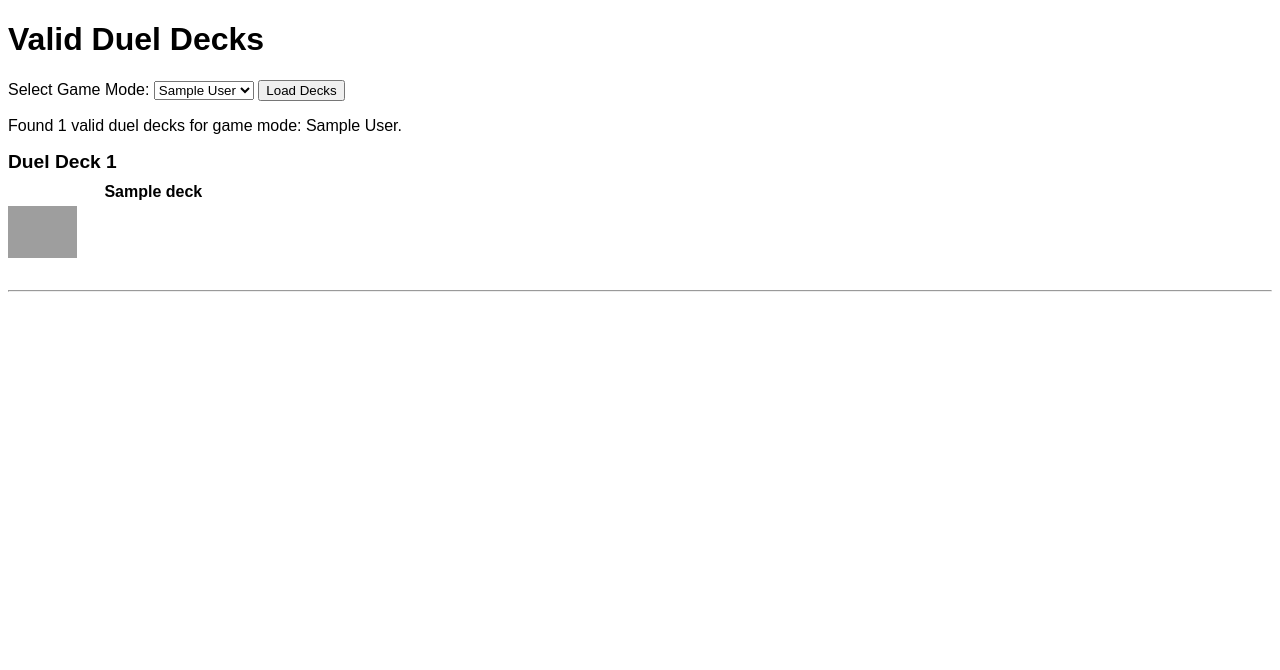
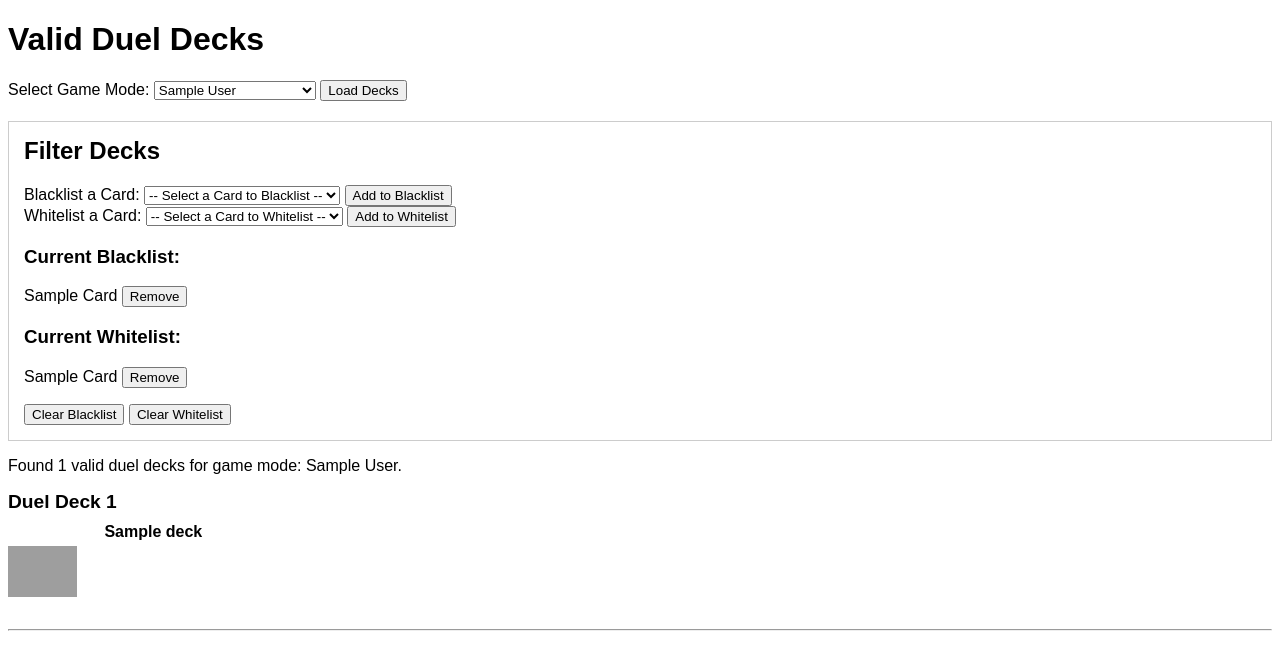
Before and after one commit to louiskwoklf/clash-royale-duel-decks-v2, a Flask app: template templates/index.html in a window 1280 px wide. Shown: the top 670 px of the page. Run offline with Flask 3, Linux system fonts and the light colour scheme; the template is opened without the code that fills it: most values are stand-ins (such as "Sample title", 1, 10 or a date in 2020); grey boxes are pictures that could not be loaded.

Commit message:
feat: add card filtering functionality

```diff
--- a/app.py
+++ b/app.py
@@ -1,10 +1,14 @@
 import requests
-from flask import Flask, render_template, request
+from flask import Flask, render_template, request, session, redirect, url_for
 from bs4 import BeautifulSoup
 import os
 import json
+from itertools import combinations
 
 app = Flask(__name__)
+
+with open(os.path.join(app.static_folder, 'secret_key.txt'), 'r') as f:
+    app.secret_key = f.read().strip()
 
 def fetch_html(url):
     headers = {
@@ -16,89 +20,71 @@ def fetch_html(url):
     }
     response = requests.get(url, headers=headers)
     if response.status_code == 200:
-        return response.text  # 'requests' handles decompression automatically
+        return response.text
     else:
         print(f"Error fetching page: {response.status_code}")
         return None
+
 
 def extract_decks(html_content):
     soup = BeautifulSoup(html_content, "lxml")
     deck_segments = soup.find_all('div', class_='ui attached segment deck_segment')
     decks = []
-    unique_deck_cards = set()  # To keep track of unique card combinations
+    unique_deck_cards = set()
 
     for deck_segment in deck_segments:
-        # Extract the deck name
         deck_name_tag = deck_segment.find('h4', class_='deck_human_name-mobile')
         if deck_name_tag:
             deck_name = deck_name_tag.get_text(strip=True)
         else:
             deck_name = 'Unknown Deck Name'
 
-        # Extract the card names
         card_names = []
         card_img_tags = deck_segment.find_all('img', class_='deck_card')
         for img_tag in card_img_tags:
-            # Use 'data-card-key' attribute to get the card key
             card_key = img_tag.get('data-card-key')
             if card_key:
                 card_names.append(card_key)
             else:
-                # Fallback to 'alt' attribute if 'data-card-key' is missing
                 card_alt = img_tag.get('alt')
                 if card_alt:
                     card_name = card_alt.lower().replace(' ', '-')
                     card_names.append(card_name)
 
-        # Sort the card names to ensure consistent ordering for comparison
         card_names_sorted = sorted(card_names)
-
-        # Create a tuple of the sorted card names to use as a set key
         card_names_tuple = tuple(card_names_sorted)
 
-        # Check if this combination of cards has already been added
         if card_names_tuple not in unique_deck_cards:
-            # Add the combination to the set of unique decks
             unique_deck_cards.add(card_names_tuple)
-            # Store the deck information
             decks.append({
                 'deck_name': deck_name,
                 'cards': card_names
             })
         else:
-            # Duplicate deck found; skip adding it
             print(f"Duplicate deck found and skipped: {deck_name}")
 
     return decks
 
+
 def find_duel_decks(decks):
-    from itertools import combinations
-
     valid_duel_decks = []
 
-    # Generate all possible combinations of 4 decks
     for duel_deck in combinations(decks, 4):
-        # Collect all card names in the duel deck
         all_cards = [card for deck in duel_deck for card in deck['cards']]
         all_cards_cleaned = [card.removesuffix("-ev1") for card in all_cards]
-        # Check if there are any duplicate cards
         if len(all_cards_cleaned) == len(set(all_cards_cleaned)):
-            # No duplicates, add to valid duel decks
             valid_duel_decks.append({'decks': duel_deck})
 
     return valid_duel_decks
 
+
 def get_card_image(card_name):
-    # Define the local image path
     image_folder = os.path.join(app.static_folder, 'cards')
     if not os.path.exists(image_folder):
         os.makedirs(image_folder)
     local_image_path = os.path.join(image_folder, f'{card_name}.png')
 
-    # Check if the image already exists
     if not os.path.exists(local_image_path):
-        # Image doesn't exist locally; download it
-        # Construct the image URL based on the card name
         image_url = f'https://cdn.royaleapi.com/static/img/cards/{card_name}.png'
         headers = {
             "User-Agent": "Mozilla/5.0",
@@ -107,7 +93,6 @@ def get_card_image(card_name):
         print(f'Attempting to download image for {card_name} from {image_url}')
         response = requests.get(image_url, headers=headers)
         if response.status_code == 200:
-            # Save the image to the local file system
             with open(local_image_path, 'wb') as f:
                 f.write(response.content)
             print(f'Downloaded image for {card_name}')
@@ -115,13 +100,13 @@ def get_card_image(card_name):
             print(f'Failed to download image for {card_name}')
             print(f'HTTP status code: {response.status_code}')
             print(f'Attempted URL: {image_url}')
-    else:
-        print(f'Image for {card_name} already exists locally')
+
 
 def ensure_card_images(decks):
     for deck in decks:
         for card in deck['cards']:
             get_card_image(card)
+
 
 def load_game_modes(file_path='game_modes.json'):
     if not os.path.exists(file_path):
@@ -135,42 +120,141 @@ def load_game_modes(file_path='game_modes.json'):
             print(f"Error parsing game modes file: {e}")
             return []
 
-@app.route('/')
+
+def initialize_session():
+    if 'blacklist' not in session:
+        session['blacklist'] = []
+    if 'whitelist' not in session:
+        session['whitelist'] = []
+
+
+def filter_duel_decks(duel_decks, blacklist, whitelist):
+    blacklist_set = set(blacklist)
+    whitelist_set = set(whitelist)
+    filtered_duel_decks = []
+
+    for duel_deck in duel_decks:
+        all_cards = set(card for deck in duel_deck.get('decks', []) for card in deck.get('cards', []))
+        if all_cards & blacklist_set:
+            continue
+        if not whitelist_set.issubset(all_cards):
+            continue
+        filtered_duel_decks.append(duel_deck)
+
+    return filtered_duel_decks
+
+
+def get_common_cards(valid_duel_decks):
+    common_cards = {
+        card
+        for duel_deck in valid_duel_decks
+        for deck in duel_deck.get('decks', [])
+        for card in deck.get('cards', [])
+    }
+    return sorted(common_cards)
+
+
+@app.route('/', methods=['GET', 'POST'])
 def index():
+    initialize_session()
     game_modes = load_game_modes()
     game_mode_id = request.args.get('game_mode_id')
     selected_game_mode = None
     display_name = ''
+    blacklist = set(session.get('blacklist', []))
+    whitelist = set(session.get('whitelist', []))
+
     if game_mode_id:
-        # Find the selected game mode by 'id'
         selected_game_mode = next((mode for mode in game_modes if mode['id'] == game_mode_id), None)
         if not selected_game_mode:
-            # Invalid game mode selected
             return render_template('error.html', message='Invalid game mode selected.')
 
-        # Fetch and process decks using the URL from the selected game mode
         html_content = fetch_html(selected_game_mode['url'])
         if html_content:
             decks = extract_decks(html_content)
             ensure_card_images(decks)
             valid_duel_decks = find_duel_decks(decks)
+            filtered_valid_duel_decks = filter_duel_decks(valid_duel_decks, blacklist, whitelist)
         else:
             decks = []
-            valid_duel_decks = []
+            filtered_valid_duel_decks = []
 
         display_name = selected_game_mode['display_name']
     else:
-        # No game mode selected yet
         decks = []
-        valid_duel_decks = []
+        filtered_valid_duel_decks = []
+
+    common_cards = get_common_cards(valid_duel_decks)
 
     return render_template(
         'index.html',
-        duel_decks=valid_duel_decks,
+        duel_decks=filtered_valid_duel_decks,
         game_modes=game_modes,
         selected_game_mode_id=game_mode_id,
-        display_name=display_name
+        display_name=display_name,
+        common_cards=common_cards,
+        blacklist=list(blacklist),
+        whitelist=list(whitelist)
     )
+
+
+@app.route('/add_to_blacklist', methods=['POST'])
+def add_to_blacklist():
+    card = request.form.get('card')
+    if card:
+        initialize_session()
+        blacklist = set(session['blacklist'])
+        blacklist.add(card)
+        session['blacklist'] = list(blacklist)
+    return redirect(url_for('index', game_mode_id=request.args.get('game_mode_id')))
+
+
+@app.route('/remove_from_blacklist', methods=['POST'])
+def remove_from_blacklist():
+    card = request.form.get('card')
+    if card:
+        initialize_session()
+        blacklist = set(session['blacklist'])
+        blacklist.discard(card)
+        session['blacklist'] = list(blacklist)
+    return redirect(url_for('index', game_mode_id=request.args.get('game_mode_id')))
+
+
+@app.route('/add_to_whitelist', methods=['POST'])
+def add_to_whitelist():
+    card = request.form.get('card')
+    if card:
+        initialize_session()
+        whitelist = set(session['whitelist'])
+        whitelist.add(card)
+        session['whitelist'] = list(whitelist)
+    return redirect(url_for('index', game_mode_id=request.args.get('game_mode_id')))
+
+
+@app.route('/remove_from_whitelist', methods=['POST'])
+def remove_from_whitelist():
+    card = request.form.get('card')
+    if card:
+        initialize_session()
+        whitelist = set(session['whitelist'])
+        whitelist.discard(card)
+        session['whitelist'] = list(whitelist)
+    return redirect(url_for('index', game_mode_id=request.args.get('game_mode_id')))
+
+
+@app.route('/clear_blacklist', methods=['POST'])
+def clear_blacklist():
+    initialize_session()
+    session['blacklist'] = []
+    return redirect(url_for('index', game_mode_id=request.args.get('game_mode_id')))
+
+
+@app.route('/clear_whitelist', methods=['POST'])
+def clear_whitelist():
+    initialize_session()
+    session['whitelist'] = []
+    return redirect(url_for('index', game_mode_id=request.args.get('game_mode_id')))
+
 
 if __name__ == '__main__':
     app.run(debug=True)
--- a/templates/index.html
+++ b/templates/index.html
@@ -3,8 +3,32 @@
 <head>
     <meta charset="UTF-8">
     <title>Valid Duel Decks</title>
-    <!-- Link to the external CSS file -->
     <link rel="stylesheet" href="{{ url_for('static', filename='styles.css') }}">
+    <style>
+        /* Basic styling for better visualization */
+        .filter-section {
+            margin-top: 20px;
+            border: 1px solid #ccc;
+            padding: 15px;
+        }
+        .filter-section h2 {
+            margin-top: 0;
+        }
+        .current-filters {
+            margin-top: 10px;
+        }
+        .current-filters ul {
+            list-style-type: none;
+            padding: 0;
+        }
+        .current-filters li {
+            display: inline-block;
+            margin-right: 10px;
+        }
+        .duel-deck {
+            margin-bottom: 20px;
+        }
+    </style>
 </head>
 <body>
     <h1>Valid Duel Decks</h1>
@@ -13,12 +37,99 @@
     <form method="get" action="/">
         <label for="game-mode-select">Select Game Mode:</label>
         <select id="game-mode-select" name="game_mode_id">
+            <option value="">-- Select Game Mode --</option>
             {% for mode in game_modes %}
                 <option value="{{ mode.id }}" {% if mode.id == selected_game_mode_id %}selected{% endif %}>{{ mode.display_name }}</option>
             {% endfor %}
         </select>
         <button type="submit">Load Decks</button>
     </form>
+
+    {% if selected_game_mode_id %}
+        <div class="filter-section">
+            <h2>Filter Decks</h2>
+
+            <!-- Blacklist Dropdown -->
+            {% if common_cards %}
+                <form method="post" action="{{ url_for('add_to_blacklist') }}?game_mode_id={{ selected_game_mode_id }}">
+                    <label for="blacklist-select">Blacklist a Card:</label>
+                    <select id="blacklist-select" name="card" required>
+                        <option value="">-- Select a Card to Blacklist --</option>
+                        {% for card in common_cards %}
+                            <option value="{{ card }}">{{ card.replace('-', ' ').title() }}</option>
+                        {% endfor %}
+                    </select>
+                    <button type="submit">Add to Blacklist</button>
+                </form>
+            {% else %}
+                <p>No common cards available for filtering.</p>
+            {% endif %}
+
+            <!-- Whitelist Dropdown -->
+            {% if common_cards %}
+                <form method="post" action="{{ url_for('add_to_whitelist') }}?game_mode_id={{ selected_game_mode_id }}">
+                    <label for="whitelist-select">Whitelist a Card:</label>
+                    <select id="whitelist-select" name="card" required>
+                        <option value="">-- Select a Card to Whitelist --</option>
+                        {% for card in common_cards %}
+                            <option value="{{ card }}">{{ card.replace('-', ' ').title() }}</option>
+                        {% endfor %}
+                    </select>
+                    <button type="submit">Add to Whitelist</button>
+                </form>
+            {% else %}
+                <p>No common cards available for filtering.</p>
+            {% endif %}
+
+            <!-- Display Current Blacklist -->
+            <div class="current-filters">
+                <h3>Current Blacklist:</h3>
+                {% if blacklist %}
+                    <ul>
+                        {% for card in blacklist %}
+                            <li>
+                                {{ card.replace('-', ' ').title() }}
+                                <form method="post" action="{{ url_for('remove_from_blacklist') }}?game_mode_id={{ selected_game_mode_id }}" style="display:inline;">
+                                    <input type="hidden" name="card" value="{{ card }}">
+                                    <button type="submit">Remove</button>
+                                </form>
+                            </li>
+                        {% endfor %}
+                    </ul>
+                {% else %}
+                    <p>No cards blacklisted.</p>
+                {% endif %}
+            </div>
+
+            <!-- Display Current Whitelist -->
+            <div class="current-filters">
+                <h3>Current Whitelist:</h3>
+                {% if whitelist %}
+                    <ul>
+                        {% for card in whitelist %}
+                            <li>
+                                {{ card.replace('-', ' ').title() }}
+                                <form method="post" action="{{ url_for('remove_from_whitelist') }}?game_mode_id={{ selected_game_mode_id }}" style="display:inline;">
+                                    <input type="hidden" name="card" value="{{ card }}">
+                                    <button type="submit">Remove</button>
+                                </form>
+                            </li>
+                        {% endfor %}
+                    </ul>
+                {% else %}
+                    <p>No cards whitelisted.</p>
+                {% endif %}
+            </div>
+
+            <!-- Add within the filter-section div -->
+            <form method="post" action="{{ url_for('clear_blacklist') }}?game_mode_id={{ selected_game_mode_id }}" style="display:inline;">
+                <button type="submit">Clear Blacklist</button>
+            </form>
+            <form method="post" action="{{ url_for('clear_whitelist') }}?game_mode_id={{ selected_game_mode_id }}" style="display:inline;">
+                <button type="submit">Clear Whitelist</button>
+            </form>
+        </div>
+    {% endif %}
 
     {% if duel_decks %}
         <p>Found {{ duel_decks|length }} valid duel decks for game mode: {{ display_name }}.</p>
@@ -35,7 +146,7 @@
                             <ul class="cards">
                                 {% for card in deck.cards %}
                                     <li>
-                                        <img src="{{ url_for('static', filename='cards/' + card + '.png') }}" alt="{{ card }}" title="{{ card }}">
+                                        <img src="{{ url_for('static', filename='cards/' + card + '.png') }}" alt="{{ card }}" title="{{ card.replace('-', ' ').title() }}">
                                     </li>
                                 {% endfor %}
                             </ul>
```
Also changed, not shown: 1 other file.
